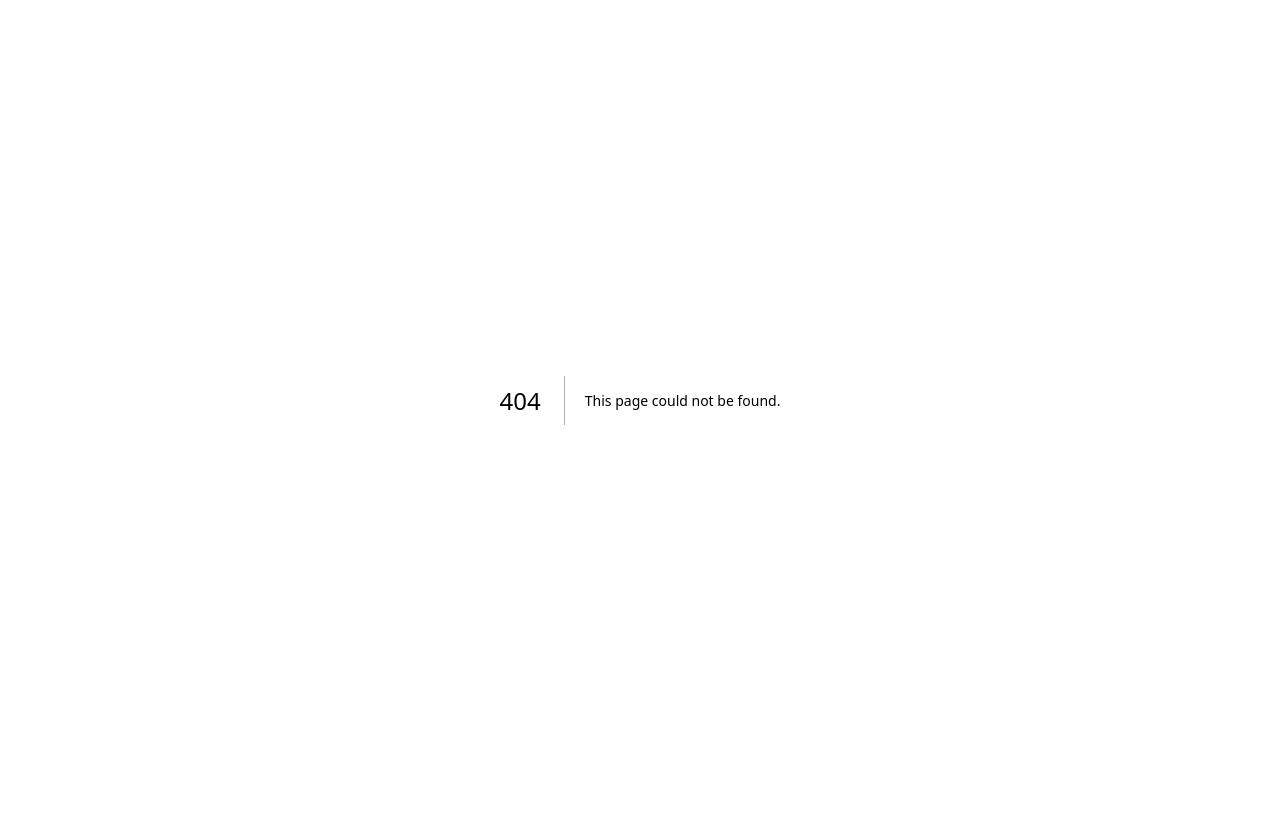
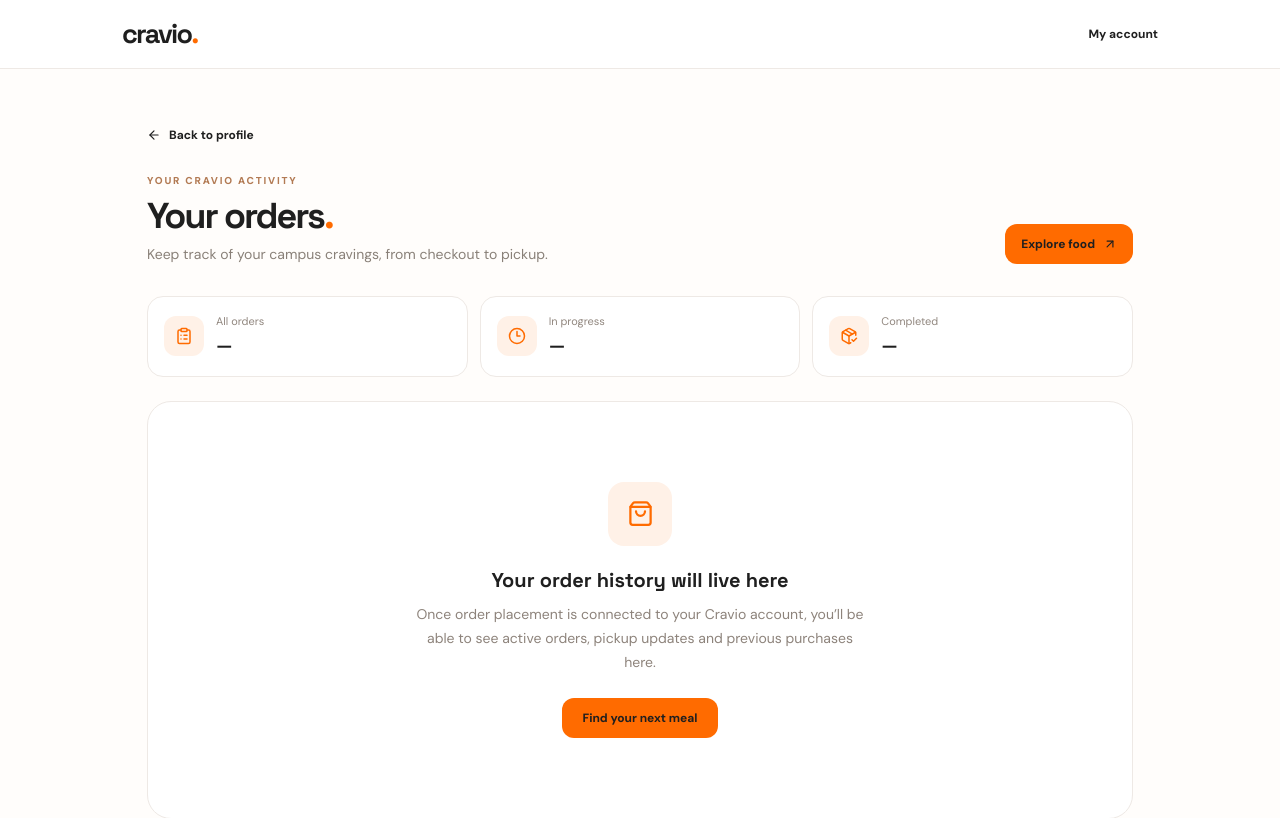
Before and after one commit to cravio-marketplace/Cravio-main-marketplace, a Next.js app: page /orders in a window 1280 px wide. Before the commit this address had no page. Shown: the top 818 px of the page. Built offline with nearby package versions, Linux system fonts and the light colour scheme.

Commit message:
Build customer order history page

```diff
--- /dev/null
+++ b/src/app/orders/page.tsx
@@ -0,0 +1,55 @@
+"use client";
+
+import Link from "next/link";
+import { ArrowLeft, ArrowUpRight, ClipboardList, Clock3, PackageCheck, ShoppingBag } from "lucide-react";
+
+export default function OrdersPage() {
+  const hasOrders = false;
+
+  return (
+    <main className="min-h-screen bg-[#fffdfb] text-[#1f1f1f]">
+      <header className="border-b border-[#eee9e5] bg-white">
+        <div className="mx-auto flex h-[68px] max-w-[1100px] items-center justify-between px-5 md:px-8">
+          <Link href="/" className="font-[family-name:var(--font-space-grotesk)] text-[27px] font-bold tracking-[-1.7px]">cravio<span className="text-[#ff6b00]">.</span></Link>
+          <Link href="/profile" className="text-xs font-bold text-[#766d65] hover:text-[#ff6b00]">My account</Link>
+        </div>
+      </header>
+
+      <div className="mx-auto max-w-[1050px] px-5 pb-20 pt-9 md:px-8 md:pt-14">
+        <Link href="/profile" className="inline-flex items-center gap-2 text-xs font-bold text-[#8b8179]"><ArrowLeft size={14}/> Back to profile</Link>
+        <div className="mt-6 flex flex-col justify-between gap-4 sm:flex-row sm:items-end">
+          <div>
+            <p className="text-[10px] font-extrabold tracking-[1.8px] text-[#b27a53]">YOUR CRAVIO ACTIVITY</p>
+            <h1 className="mt-2 font-[family-name:var(--font-space-grotesk)] text-4xl font-bold tracking-[-2px]">Your orders<span className="text-[#ff6b00]">.</span></h1>
+            <p className="mt-2 text-sm text-[#898078]">Keep track of your campus cravings, from checkout to pickup.</p>
+          </div>
+          <Link href="/explore" className="inline-flex items-center justify-center gap-2 rounded-xl bg-[#ff6b00] px-4 py-3 text-xs font-bold text-white transition hover:bg-[#e85f00]">Explore food <ArrowUpRight size={14}/></Link>
+        </div>
+
+        <div className="mt-8 grid gap-3 sm:grid-cols-3">
+          {[
+            { label: "All orders", icon: ClipboardList, value: "—" },
+            { label: "In progress", icon: Clock3, value: "—" },
+            { label: "Completed", icon: PackageCheck, value: "—" },
+          ].map((item) => (
+            <div key={item.label} className="flex items-center gap-3 rounded-2xl border border-[#eee9e5] bg-white p-4">
+              <span className="grid h-10 w-10 place-items-center rounded-xl bg-[#fff1e7] text-[#ff6b00]"><item.icon size={18}/></span>
+              <div><p className="text-[11px] text-[#91877f]">{item.label}</p><p className="mt-0.5 text-lg font-bold">{item.value}</p></div>
+            </div>
+          ))}
+        </div>
+
+        <section className="mt-6 rounded-3xl border border-[#eee9e5] bg-white px-5 py-16 text-center sm:py-20">
+          <div className="mx-auto grid h-16 w-16 place-items-center rounded-2xl bg-[#fff1e7] text-[#ff6b00]"><ShoppingBag size={27}/></div>
+          <h2 className="mt-5 font-[family-name:var(--font-space-grotesk)] text-xl font-bold">Your order history will live here</h2>
+          <p className="mx-auto mt-2 max-w-md text-sm leading-6 text-[#8d837b]">
+            Once order placement is connected to your Cravio account, you’ll be able to see active orders, pickup updates and previous purchases here.
+          </p>
+          <Link href="/explore" className="mt-6 inline-flex rounded-xl bg-[#ff6b00] px-5 py-3 text-xs font-bold text-white transition hover:bg-[#e85f00]">Find your next meal</Link>
+        </section>
+        <p className="mt-4 text-center text-[10px] leading-5 text-[#a19891]">Order history is not connected to Supabase yet. No sample orders are being shown as real purchases.</p>
+      </div>
+      <footer className="border-t border-[#eee9e5] py-7 text-center text-[11px] text-[#a19891]">© {new Date().getFullYear()} Cravio · Campus food, without the fuss.</footer>
+    </main>
+  );
+}
```
